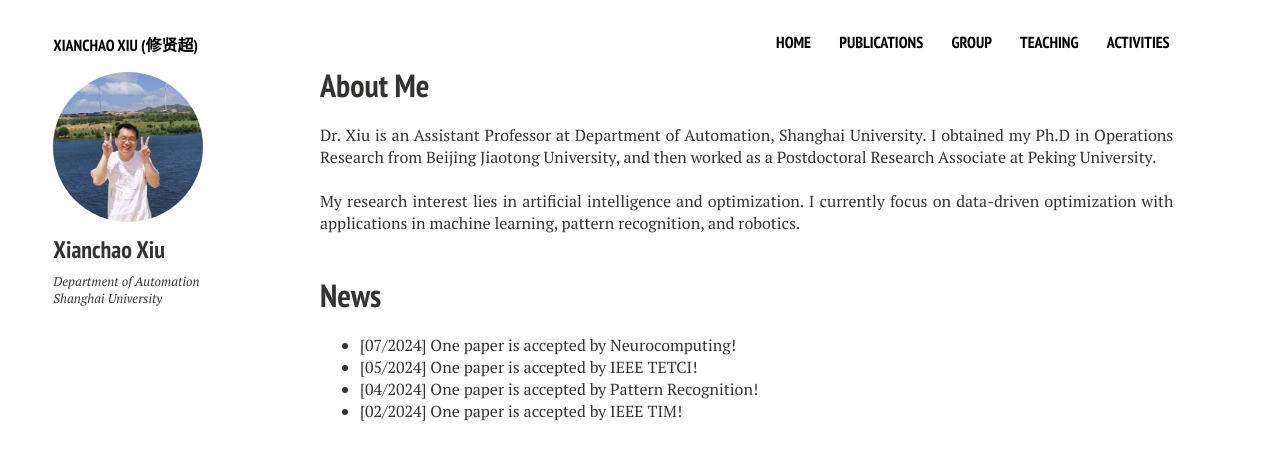
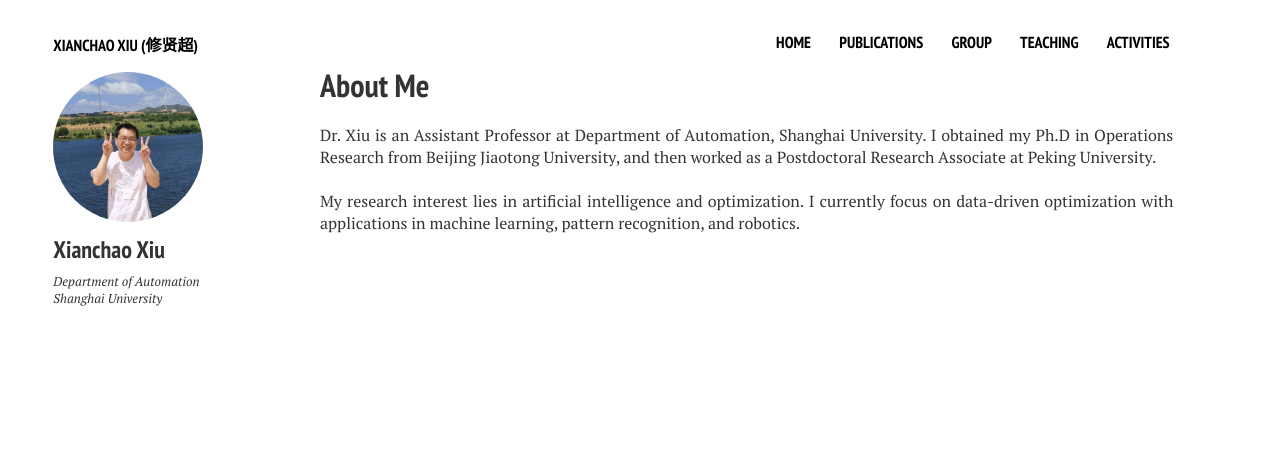
Before and after one commit to xianchaoxiu/xianchaoxiu.github.io, a Jekyll site: the page built from index.md, in a window 1280 px wide. Shown: the top 460 px of the page. Built offline with Jekyll 4.4.1, drawn with Linux system fonts in a browser that asks for light colours; nearby versions of some CDN libraries.

Commit message:
Update home2.html

```diff
--- a/_layouts/home2.html
+++ b/_layouts/home2.html
@@ -34,14 +34,6 @@
 	 My research interest lies in artificial intelligence and optimization.
 	 I currently focus on data-driven optimization with applications in machine learning, pattern recognition, and robotics. <br><br>
 
-        <h1>News</h1>
-        <ul>
-        <li> [07/2024] One paper is accepted by Neurocomputing! </li>
-	<li> [05/2024] One paper is accepted by IEEE TETCI! </li>
-	<li> [04/2024] One paper is accepted by Pattern Recognition! </li>
-	<li> [02/2024] One paper is accepted by IEEE TIM! </li>
-		<br><br>
-        </ul>
 
 </p>
 
```
